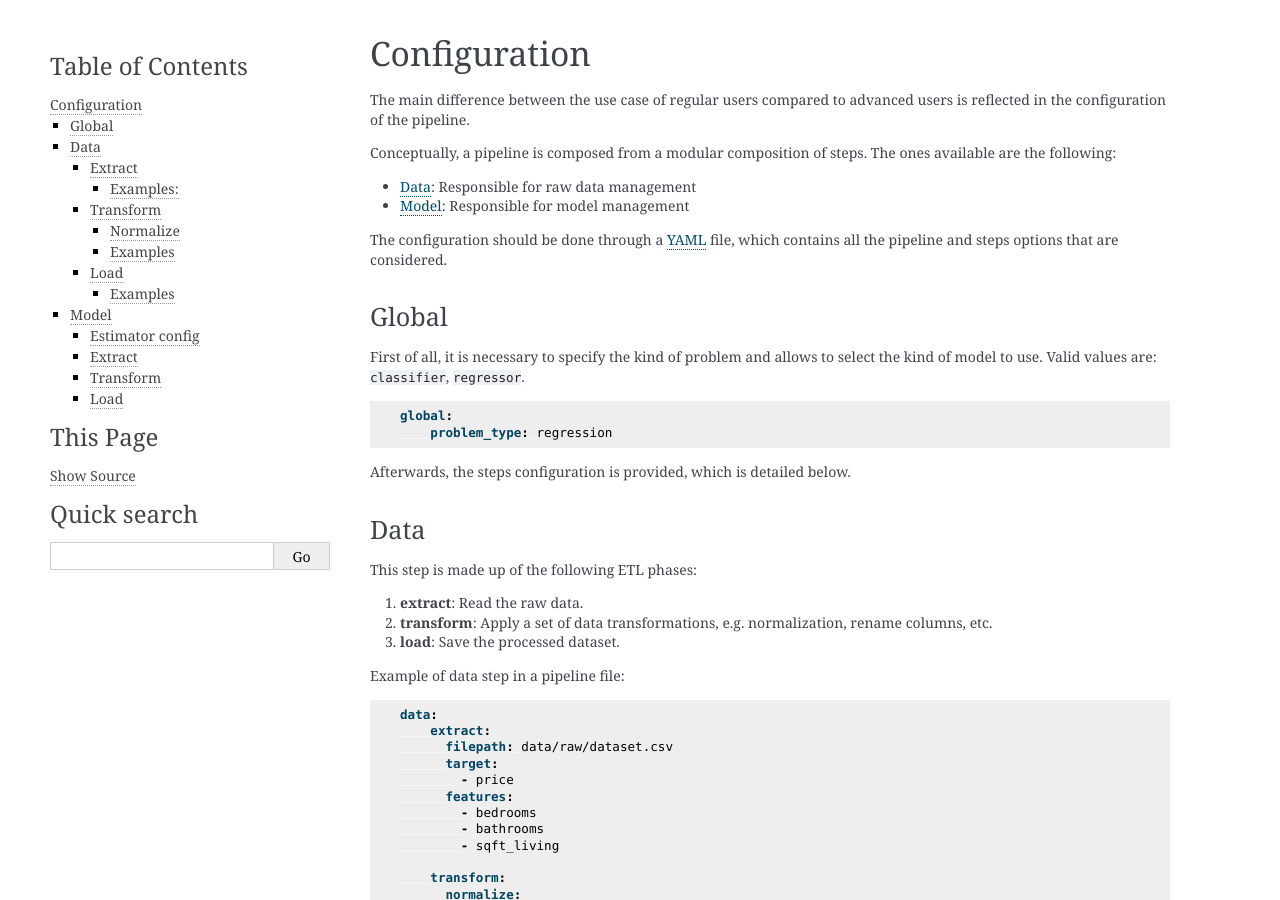
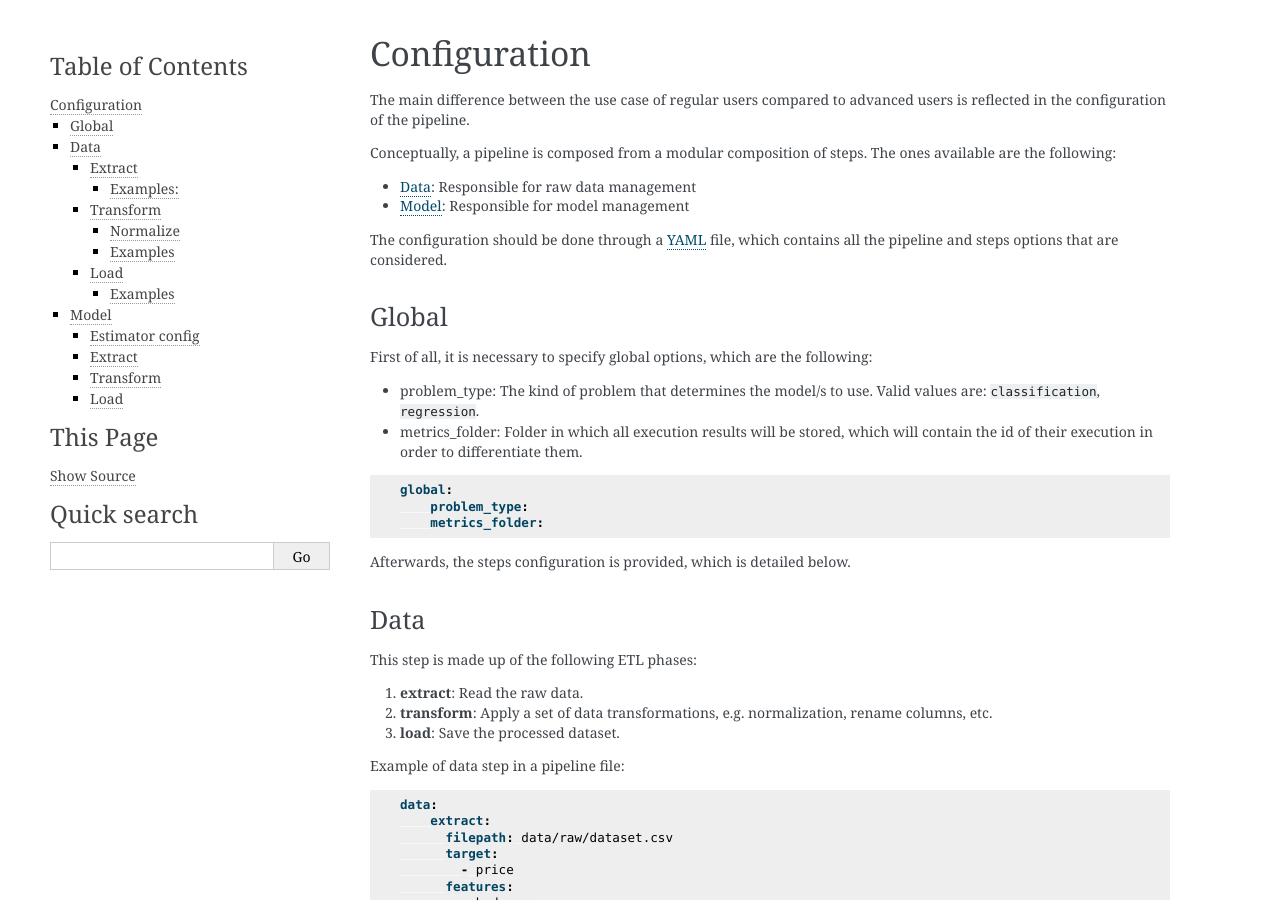
Before and after one commit to Data-Science-Eurecat/HoNCAML, a Sphinx documentation site: the page built from docs/source/configuration.rst, in a window 1280 px wide and 900 px high. Built offline with Sphinx 7.4.7, drawn with Linux system fonts in a browser that asks for light colours.

Commit message:
Fix metrics_folder option
- Include metrics_folder option in predefined configuration files
- If not specified, default of "honcaml_reports" will be used
- Update documentation

```diff
--- a/docs/source/configuration.rst
+++ b/docs/source/configuration.rst
@@ -19,14 +19,19 @@ file, which contains all the pipeline and steps options that are considered.
 Global
 ======
 
-First of all, it is necessary to specify the kind of problem and allows
-to select the kind of model to use. Valid values are: ``classifier``,
-``regressor``.
+First of all, it is necessary to specify global options, which are the
+following:
+
+* problem_type: The kind of problem that determines the model/s to use. Valid
+  values are: ``classification``, ``regression``.
+* metrics_folder: Folder in which all execution results will be stored,
+  which will contain the id of their execution in order to differentiate them.
 
 .. code:: yaml
 
    global:
-       problem_type: regression
+       problem_type:
+       metrics_folder:
 
 Afterwards, the steps configuration is provided, which is detailed below.
 
```
Also changed, not shown: 3 other files.
